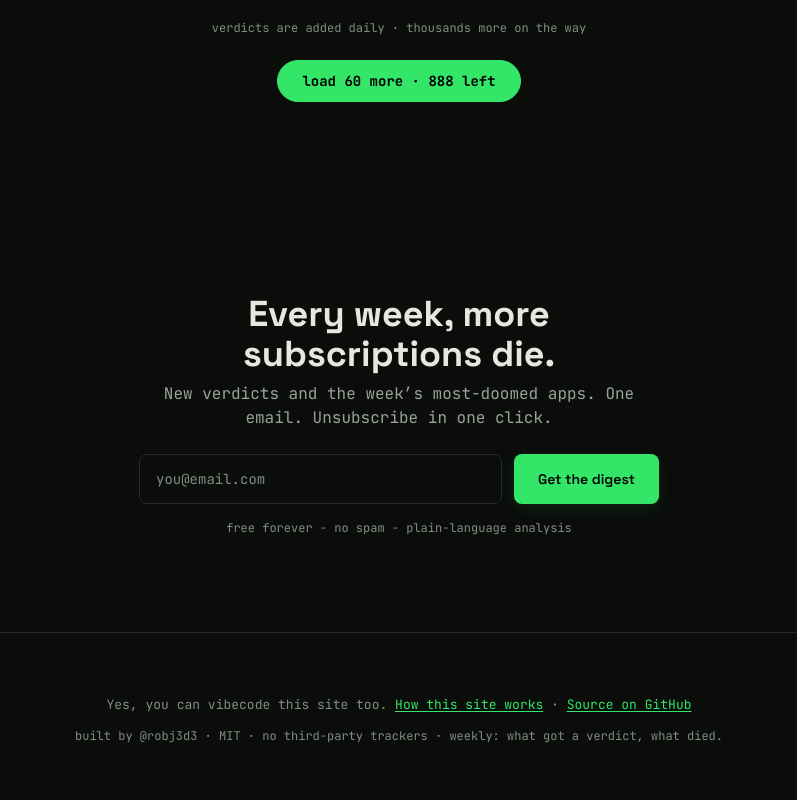
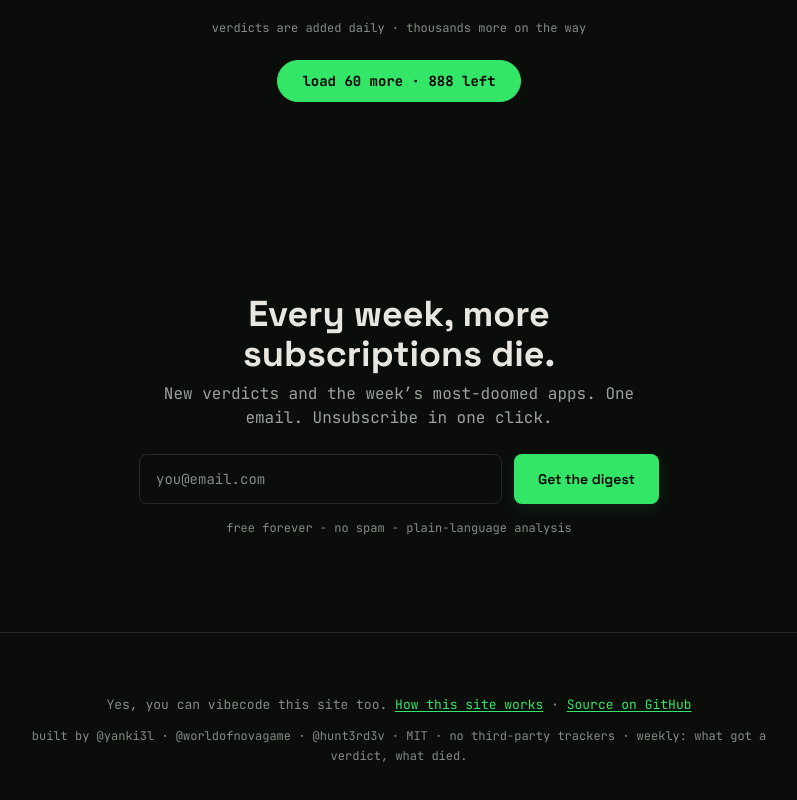
Before and after one commit to VibeCodingApp/LetsVibeCodeit, a Next.js app: page / in a window 1280 px wide. Shown: the part 5816-6616 px from the top of the page, without its empty margins (241-1038 px from the left). Built offline with nearby package versions, Linux system fonts and the light colour scheme; no server answers.

Commit message:
fix(footer): credit the devs involved - @yanki3l @worldofnovagame @hunt3rd3v

```diff
--- a/src/components/footer.tsx
+++ b/src/components/footer.tsx
@@ -10,7 +10,7 @@ export function Footer() {
             {' '}·{' '}
             <a href="https://github.com/VibeCodingApp/LetsVibeCodeit" target="_blank" rel="noopener noreferrer" className="text-primary underline underline-offset-2 hover:decoration-primary">Source on GitHub</a>
           </p>
-          <p className="text-[12px] leading-relaxed text-muted-2">built by @robj3d3 · MIT · no third-party trackers · weekly: what got a verdict, what died.</p>
+          <p className="text-[12px] leading-relaxed text-muted-2">built by @yanki3l · @worldofnovagame · @hunt3rd3v · MIT · no third-party trackers · weekly: what got a verdict, what died.</p>
         </div>
       </div>
     </footer>
```
